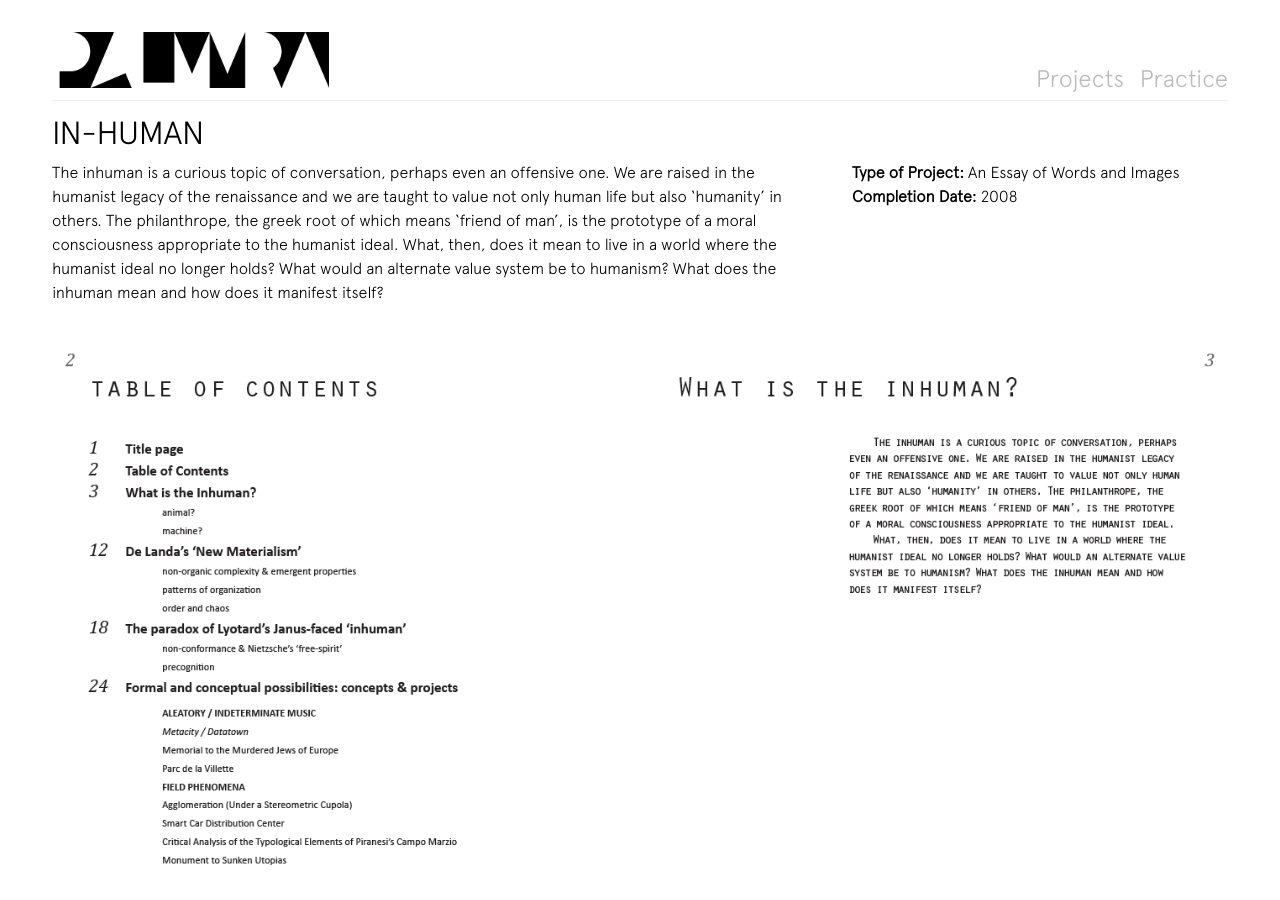
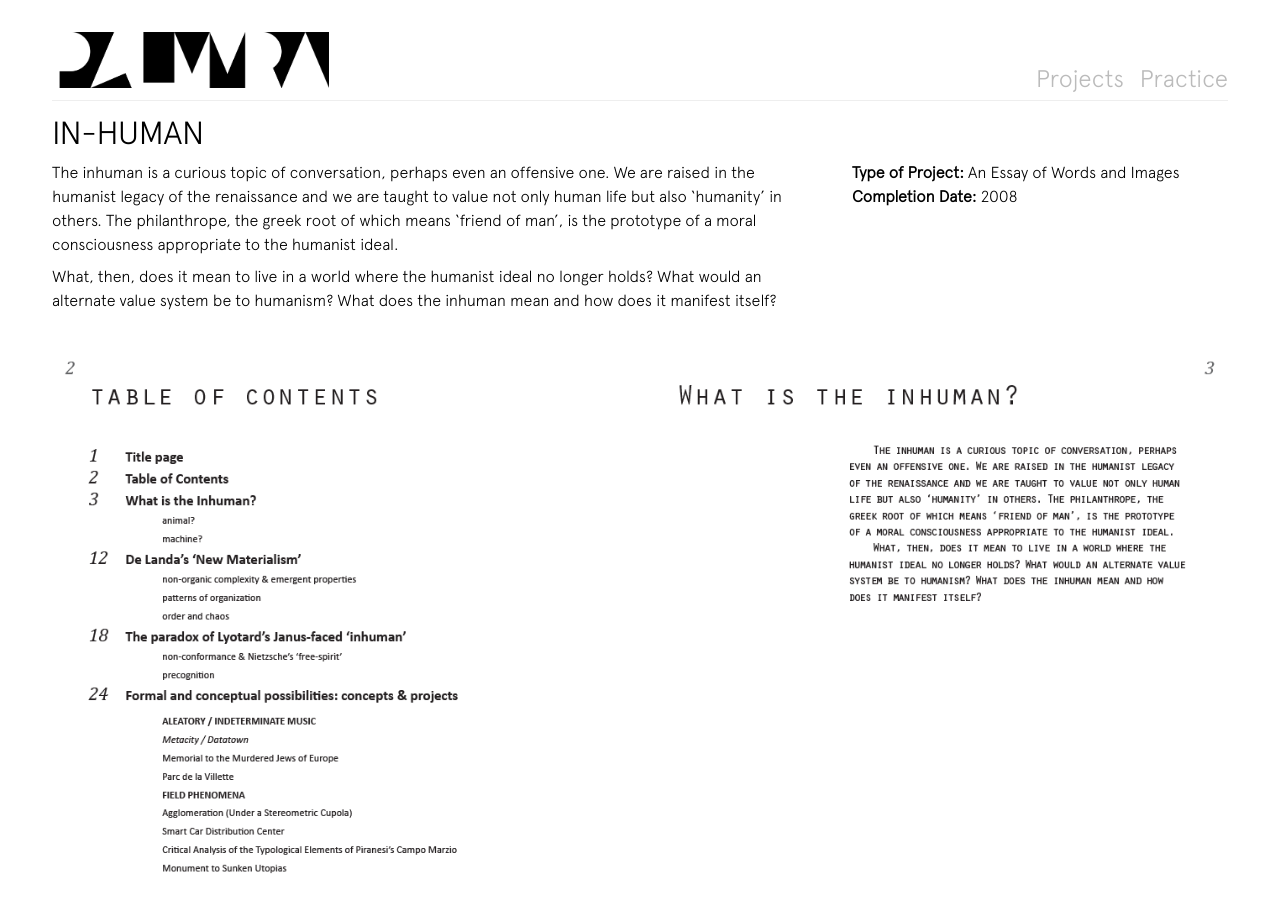
Before and after one commit to pgeraki/pgeraki.github.io, a Jekyll site: the page built from projects/in-human/in-human.html, in a window 1280 px wide and 900 px high. Built offline with Jekyll 4.4.1, drawn with Linux system fonts in a browser that asks for light colours; some of the changed lines change nothing that is shown.

Commit message:
Update in-human.html

```diff
--- a/projects/in-human/in-human.html
+++ b/projects/in-human/in-human.html
@@ -13,7 +13,10 @@ permalink: in-human
             <div class = "row">
                 <div class = "col col-1-1 col-lg-2-3">
                     <div class="paragraph">
-                    The inhuman is a curious topic of conversation, perhaps even an offensive one. We are raised in the humanist legacy of the renaissance and we are taught to value not only human life but also ‘humanity’ in others. The philanthrope, the greek root of which means ‘friend of man’, is the prototype of a moral consciousness appropriate to the humanist ideal. What, then, does it mean to live in a world where the humanist ideal no longer holds? What would an alternate value system be to humanism? What does the inhuman mean and how does it manifest itself?
+                    The inhuman is a curious topic of conversation, perhaps even an offensive one. We are raised in the humanist legacy of the renaissance and we are taught to value not only human life but also ‘humanity’ in others. The philanthrope, the greek root of which means ‘friend of man’, is the prototype of a moral consciousness appropriate to the humanist ideal.
+                    </div>
+                    <div class="paragraph">
+                   What, then, does it mean to live in a world where the humanist ideal no longer holds? What would an alternate value system be to humanism? What does the inhuman mean and how does it manifest itself?
                     </div>
                 </div>
                 <div class="col col-1-1 col-lg-1-3">
```
